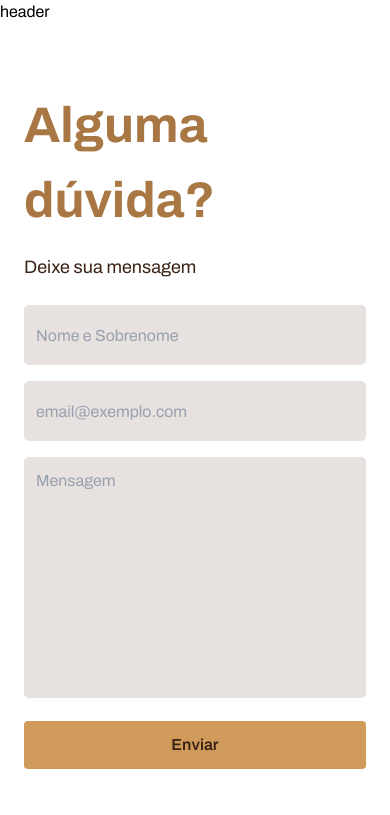
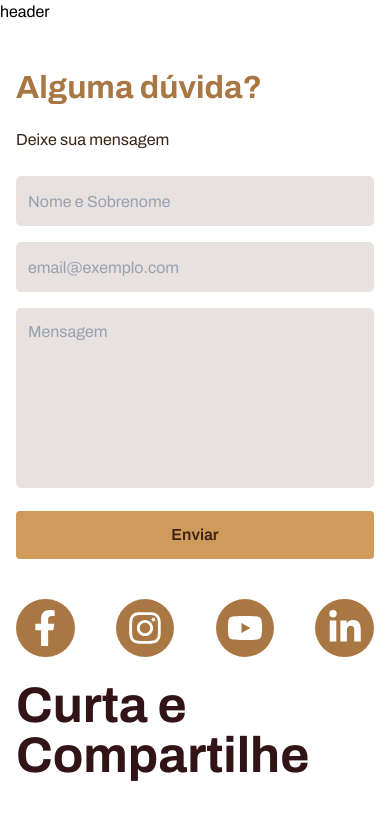
Before and after one commit to Brunlps/react-tiamate, a React (Vite) app: page / in a window 390 px wide. Shown: the top 815 px of the page. Built offline with nearby package versions, Linux system fonts and the light colour scheme.

Commit message:
finalizado

```diff
--- a/src/components/AlgumaDuvida.jsx
+++ b/src/components/AlgumaDuvida.jsx
@@ -64,14 +64,14 @@ const AlgumaDuvida = ({ onSubmit }) => {
 
 
     return (
-        <div className="w-full py-16 px-6 md:px-16 flex justify-center">
-            <div className="max-w-6xl mx-auto grid grid-cols-1 md:grid-cols-[570px_1fr] gap-12 md:gap-16 items-start">
+        <div className="w-full py-10 md:py-16 px-4 sm:px-6 md:px-10 lg:px-16 flex justify-center">
+            <div className="w-full max-w-6xl mx-auto grid grid-cols-1 lg:grid-cols-[minmax(0,1fr)_minmax(0,1fr)] xl:grid-cols-[570px_1fr] gap-10 xl:gap-16 items-start">
 
-                <div className="w-full md:w-[570px] flex flex-col gap-4">
-                    <h2 className="text-[50px] font-bold text-[#A97744]">
+                <div className="w-full flex flex-col gap-4">
+                    <h2 className="text-[32px] sm:text-[40px] xl:text-[50px] font-bold text-[#A97744]">
                         Alguma dúvida?
                     </h2>
-                    <p className="text-[18px] text-gray-00 text-[#3B2416]">
+                    <p className="text-[16px] sm:text-[18px] text-[#3B2416]">
                         Deixe sua mensagem
                     </p>
                     <form onSubmit={handleSubmit} className="flex flex-col gap-4 mt-2">
@@ -83,7 +83,7 @@ const AlgumaDuvida = ({ onSubmit }) => {
                                 value={form.nome}
                                 onChange={handleChange}
                                 placeholder="Nome e Sobrenome"
-                                className="w-full max-w-[570px] h-[60px] p-3 rounded-[5px] bg-[#E7E1DF] text-gray-800 placeholder-gray-400 outline-none focus:ring-2 focus:ring-[#E5BA73]"
+                                className="w-full h-[50px] sm:h-[60px] p-3 rounded-[5px] bg-[#E7E1DF] text-gray-800 placeholder-gray-400 outline-none focus:ring-2 focus:ring-[#E5BA73]"
                             />
                         </div>
                         <div>
@@ -94,7 +94,7 @@ const AlgumaDuvida = ({ onSubmit }) => {
                                 value={form.email}
                                 onChange={handleChange}
                                 placeholder="email@exemplo.com"
-                                className="w-full max-w-[570px] h-[60px] p-3 rounded-[5px] bg-[#E7E1DF] text-gray-800 placeholder-gray-400 outline-none focus:ring-2 focus:ring-[#E5BA73]"
+                                className="w-full h-[50px] sm:h-[60px] p-3 rounded-[5px] bg-[#E7E1DF] text-gray-800 placeholder-gray-400 outline-none focus:ring-2 focus:ring-[#E5BA73]"
                             />
                         </div>
                         <div>
@@ -105,7 +105,7 @@ const AlgumaDuvida = ({ onSubmit }) => {
                                 value={form.mensagem}
                                 onChange={handleChange}
                                 placeholder="Mensagem"
-                                className="w-full max-w-[570px] h-[241px] p-3 rounded-[5px] bg-[#E7E1DF] text-gray-800 placeholder-gray-400 outline-none resize-none focus:ring-2 focus:ring-[#E5BA73]"
+                                className="w-full h-[180px] sm:h-[241px] p-3 rounded-[5px] bg-[#E7E1DF] text-gray-800 placeholder-gray-400 outline-none resize-none focus:ring-2 focus:ring-[#E5BA73]"
                             ></textarea>
                         </div>
                         <button
@@ -124,8 +124,8 @@ const AlgumaDuvida = ({ onSubmit }) => {
                     </form>
                 </div>
 
-                <div className="flex flex-col items-start justify-start gap-6 md:pt-[142px]">
-                    <div className="flex items-center justify-between w-[393px] max-w-full">
+                <div className="w-full flex flex-col items-start justify-start gap-6 lg:pt-[142px]">
+                    <div className="flex items-center justify-between w-full max-w-[393px]">
                         <a href='https://www.facebook.com/tiamatecoffee/?locale=pt_BR'
                             target="_blank"
                             rel="noopener noreferrer"
```
